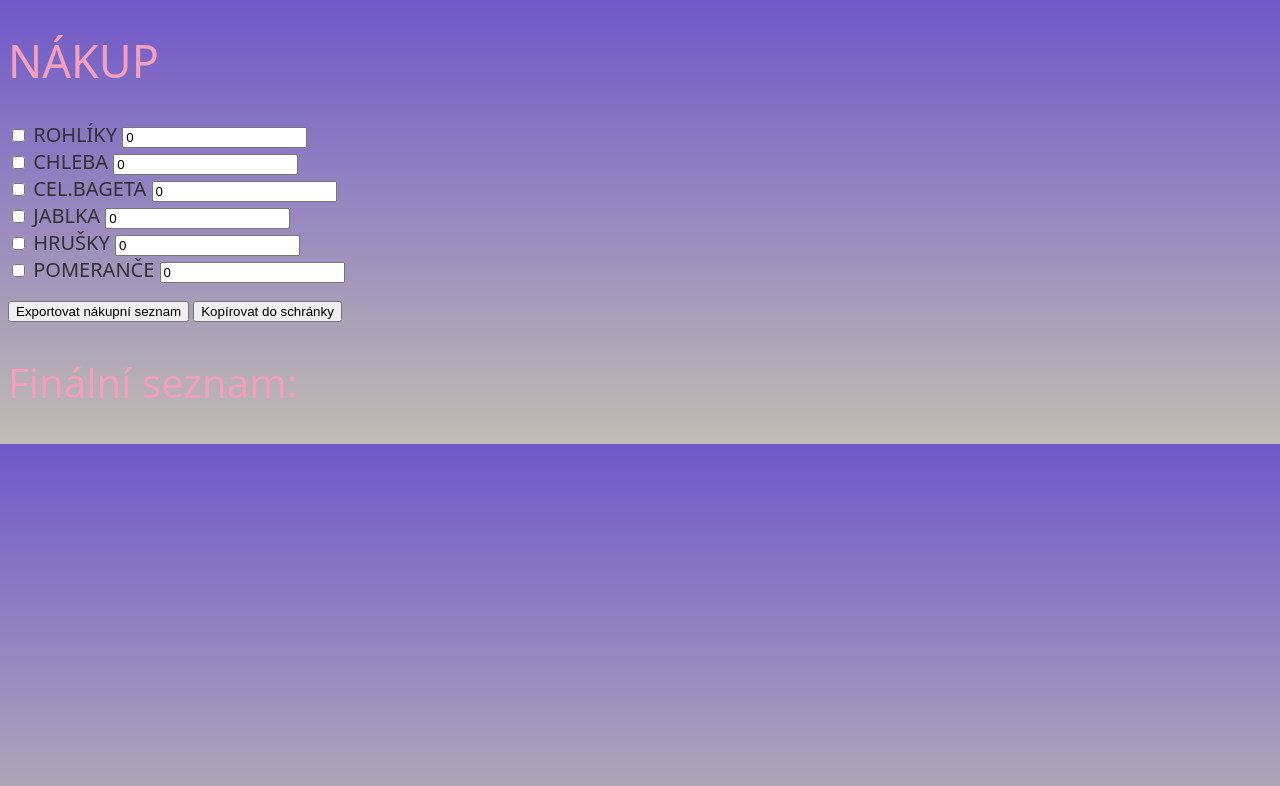
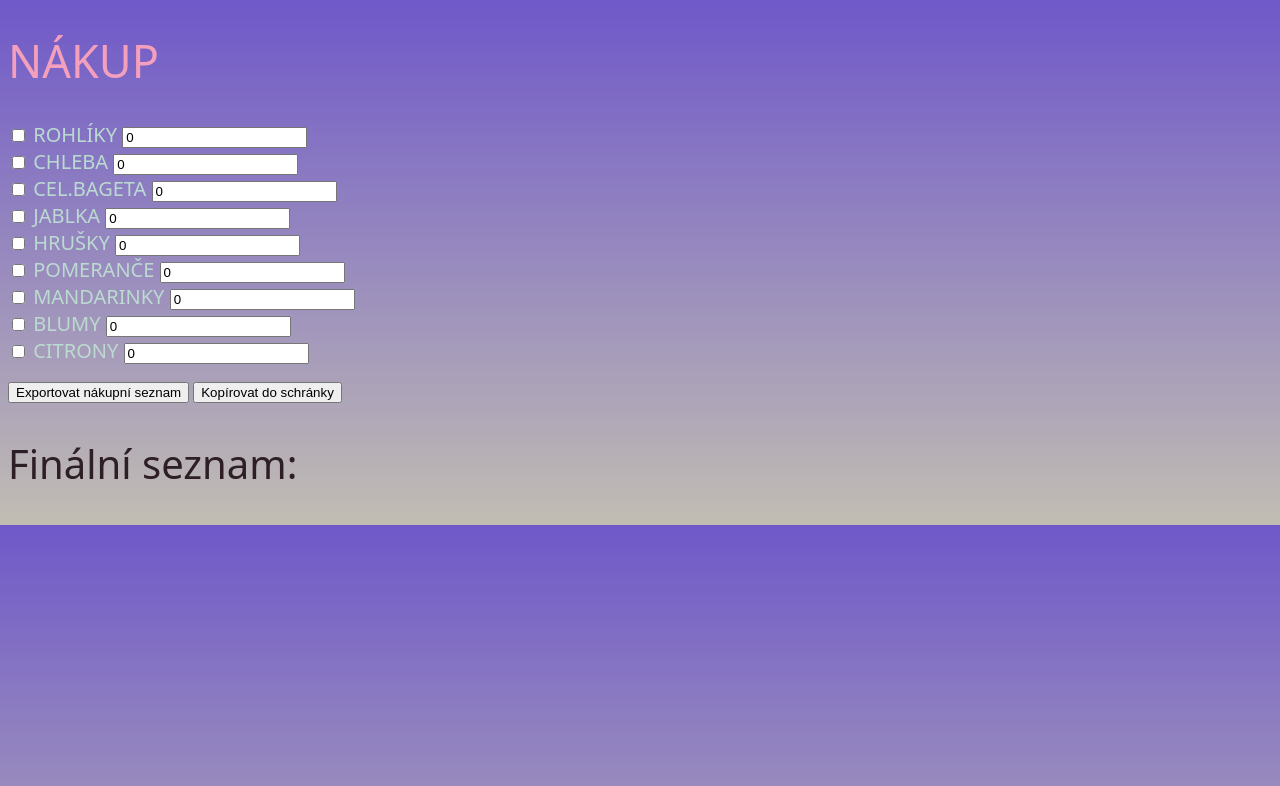
Before and after one commit to JanaZen/grocery_app, a plain HTML site: page index.html in a window 1280 px wide. Drawn offline with Linux system fonts and the light colour scheme.

Commit message:
Add files via upload

```diff
--- a/index.html
+++ b/index.html
@@ -25,19 +25,34 @@
             <input type="number" id="qty3" min="0" value="0">
         </div>
         <div class="wholelist">
-            <input type="checkbox" id="item3">
-            <label for="item3">JABLKA</label>
-            <input type="number" id="qty3" min="0" value="0">
+            <input type="checkbox" id="item4">
+            <label for="item4">JABLKA</label>
+            <input type="number" id="qty4" min="0" value="0">
         </div>
         <div class="wholelist">
-            <input type="checkbox" id="item3">
-            <label for="item3">HRUŠKY</label>
-            <input type="number" id="qty3" min="0" value="0">
+            <input type="checkbox" id="item5">
+            <label for="item5">HRUŠKY</label>
+            <input type="number" id="qty5" min="0" value="0">
         </div>
         <div class="wholelist">
-            <input type="checkbox" id="item3">
-            <label for="item3">POMERANČE</label>
-            <input type="number" id="qty3" min="0" value="0">
+            <input type="checkbox" id="item6">
+            <label for="item6">POMERANČE</label>
+            <input type="number" id="qty6" min="0" value="0">
+        </div>
+        <div class="wholelist">
+            <input type="checkbox" id="item7">
+            <label for="item7">MANDARINKY</label>
+            <input type="number" id="qty7" min="0" value="0">
+        </div>
+        <div class="wholelist">
+            <input type="checkbox" id="item8">
+            <label for="item8">BLUMY</label>
+            <input type="number" id="qty8" min="0" value="0">
+        </div>
+        <div class="wholelist">
+            <input type="checkbox" id="item9">
+            <label for="item9">CITRONY</label>
+            <input type="number" id="qty9" min="0" value="0">
         </div>
         <br>
         <button type="button" onclick="exportList()">Exportovat nákupní seznam</button>
@@ -59,6 +74,9 @@
                 { id: 'item4', qty: 'qty4', name: 'Jablka' },
                 { id: 'item5', qty: 'qty5', name: 'Hrušky' },
                 { id: 'item6', qty: 'qty6', name: 'Pomeranče' },
+                { id: 'item7', qty: 'qty7', name: 'Mandarinky' },
+                { id: 'item8', qty: 'qty8', name: 'Blumy' },
+                { id: 'item9', qty: 'qty9', name: 'Citrony' },
             ];
 
             items.forEach(item => {
--- a/style.css
+++ b/style.css
@@ -14,7 +14,7 @@ h1 {
 h2 {
 
     font-family: system-ui, -apple-system, BlinkMacSystemFont, 'Segoe UI', Roboto, Oxygen, Ubuntu, Cantarell, 'Open Sans', 'Helvetica Neue', sans-serif;
-    color: #F49FBC;
+    color: #2E1F27;
     font-size: 40px;
     font-weight: 200;
 }
@@ -24,11 +24,6 @@ h2 {
     font-family: system-ui, -apple-system, BlinkMacSystemFont, 'Segoe UI', Roboto, Oxygen, Ubuntu, Cantarell, 'Open Sans', 'Helvetica Neue', sans-serif;
     font-size: 20px;
     font-weight: 400;
-    color: #323031;
+    color: #BBDBD1;
 
 }
-
-footer {
-
-    color: black;
-}
```
